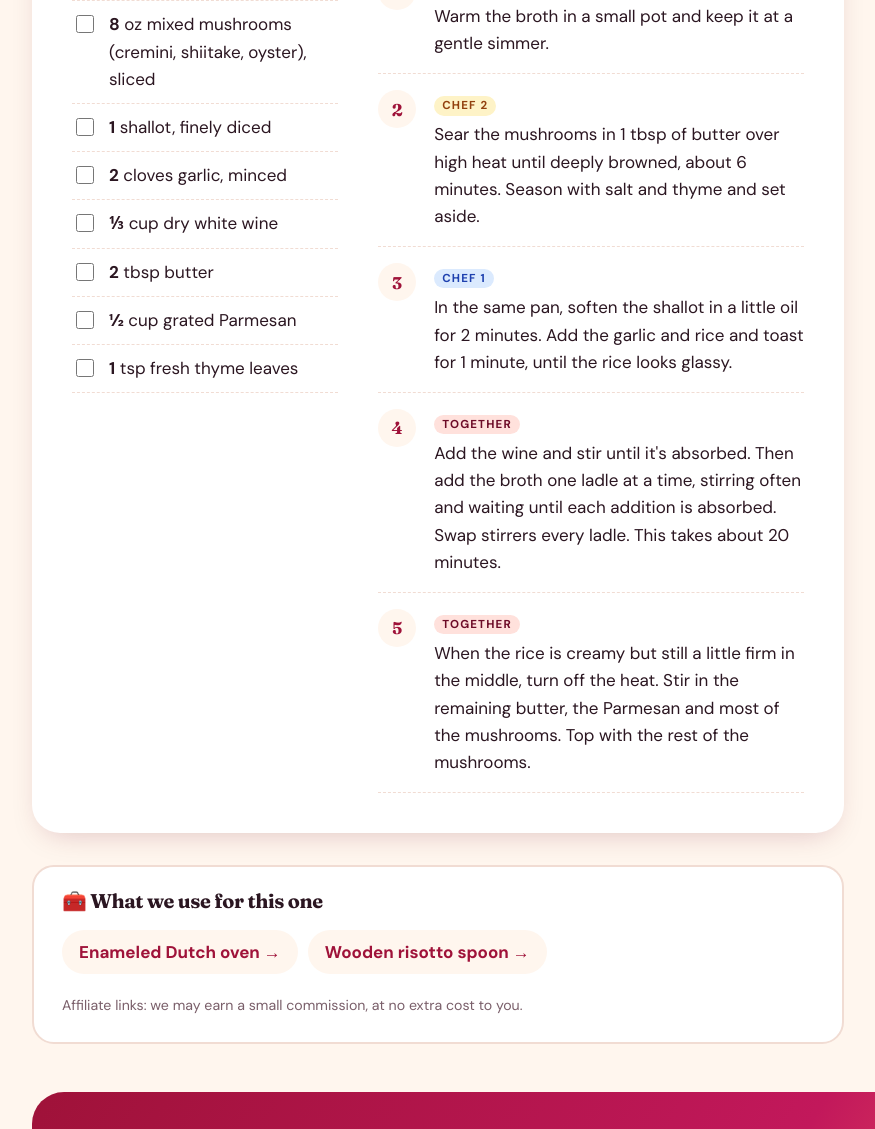
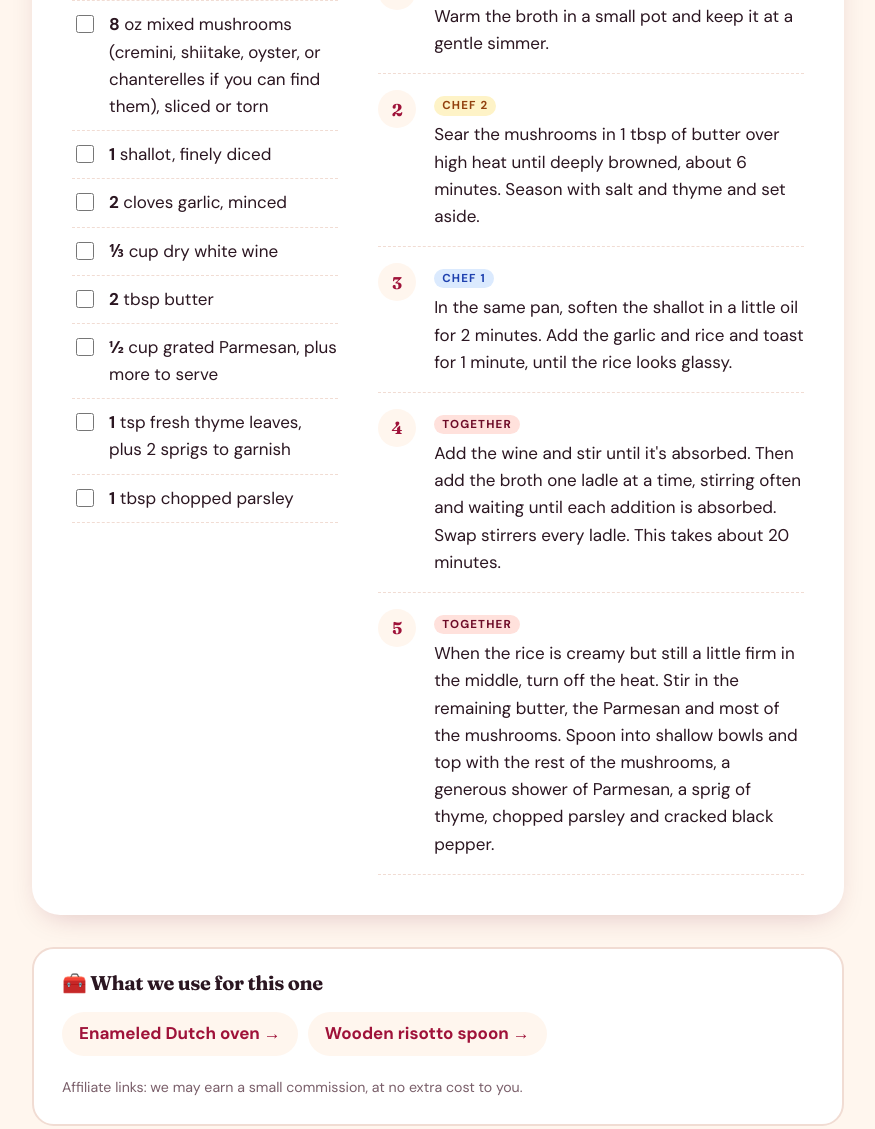
Before and after one commit to robertjc83/table-for-two, an Astro site: page /recipes/wild-mushroom-risotto in a window 1280 px wide. Shown: the part 1597-2726 px from the top of the page, without its empty margins (28-903 px from the left). Built offline with nearby package versions, Linux system fonts and the light colour scheme; Astro itself is replaced by a stand-in of ours.

Commit message:
Add mushroom risotto photo and garnish
Co-Authored-By: Claude Opus 5.5 <noreply@anthropic.com>
Claude-Session: https://claude.ai/code/session_018D2GCyHVdFAbj4DDKmWaoo

```diff
--- a/src/content/recipes/wild-mushroom-risotto.md
+++ b/src/content/recipes/wild-mushroom-risotto.md
@@ -1,6 +1,8 @@
 ---
 title: "Wild Mushroom Risotto (Take-Turns Stirring)"
 description: "A creamy, earthy risotto that needs slow, steady stirring: you take turns at the pot. Plenty of time to talk, and a vegetarian dinner that tastes fancy."
+image: ./images/wild-mushroom-risotto.jpg
+imageAlt: "Creamy wild mushroom risotto topped with seared chanterelles, grated Parmesan, a sprig of thyme and parsley"
 emoji: "🍄"
 color: "#78716c"
 vibe: Cozy
@@ -15,19 +17,20 @@ published: 2026-09-30
 ingredients:
   - { qty: 0.75, unit: "cup", item: "arborio rice" }
   - { qty: 3, unit: "cups", item: "warm vegetable broth" }
-  - { qty: 8, unit: "oz", item: "mixed mushrooms (cremini, shiitake, oyster), sliced" }
+  - { qty: 8, unit: "oz", item: "mixed mushrooms (cremini, shiitake, oyster, or chanterelles if you can find them), sliced or torn" }
   - { qty: 1, unit: "", item: "shallot, finely diced" }
   - { qty: 2, unit: "cloves", item: "garlic, minced" }
   - { qty: 0.33, unit: "cup", item: "dry white wine" }
   - { qty: 2, unit: "tbsp", item: "butter" }
-  - { qty: 0.5, unit: "cup", item: "grated Parmesan" }
-  - { qty: 1, unit: "tsp", item: "fresh thyme leaves" }
+  - { qty: 0.5, unit: "cup", item: "grated Parmesan, plus more to serve" }
+  - { qty: 1, unit: "tsp", item: "fresh thyme leaves, plus 2 sprigs to garnish" }
+  - { qty: 1, unit: "tbsp", item: "chopped parsley" }
 steps:
   - { who: chef1, text: "Warm the broth in a small pot and keep it at a gentle simmer." }
   - { who: chef2, text: "Sear the mushrooms in 1 tbsp of butter over high heat until deeply browned, about 6 minutes. Season with salt and thyme and set aside." }
   - { who: chef1, text: "In the same pan, soften the shallot in a little oil for 2 minutes. Add the garlic and rice and toast for 1 minute, until the rice looks glassy." }
   - { who: both, text: "Add the wine and stir until it's absorbed. Then add the broth one ladle at a time, stirring often and waiting until each addition is absorbed. Swap stirrers every ladle. This takes about 20 minutes." }
-  - { who: both, text: "When the rice is creamy but still a little firm in the middle, turn off the heat. Stir in the remaining butter, the Parmesan and most of the mushrooms. Top with the rest of the mushrooms." }
+  - { who: both, text: "When the rice is creamy but still a little firm in the middle, turn off the heat. Stir in the remaining butter, the Parmesan and most of the mushrooms. Spoon into shallow bowls and top with the rest of the mushrooms, a generous shower of Parmesan, a sprig of thyme, chopped parsley and cracked black pepper." }
 pairing:
   drink: "An earthy Pinot Noir"
   playlist: "Rainy-day acoustic: Iron & Wine, Bon Iver"
```
Also changed, not shown: src/content/recipes/images/wild-mushroom-risotto.jpg (added).
